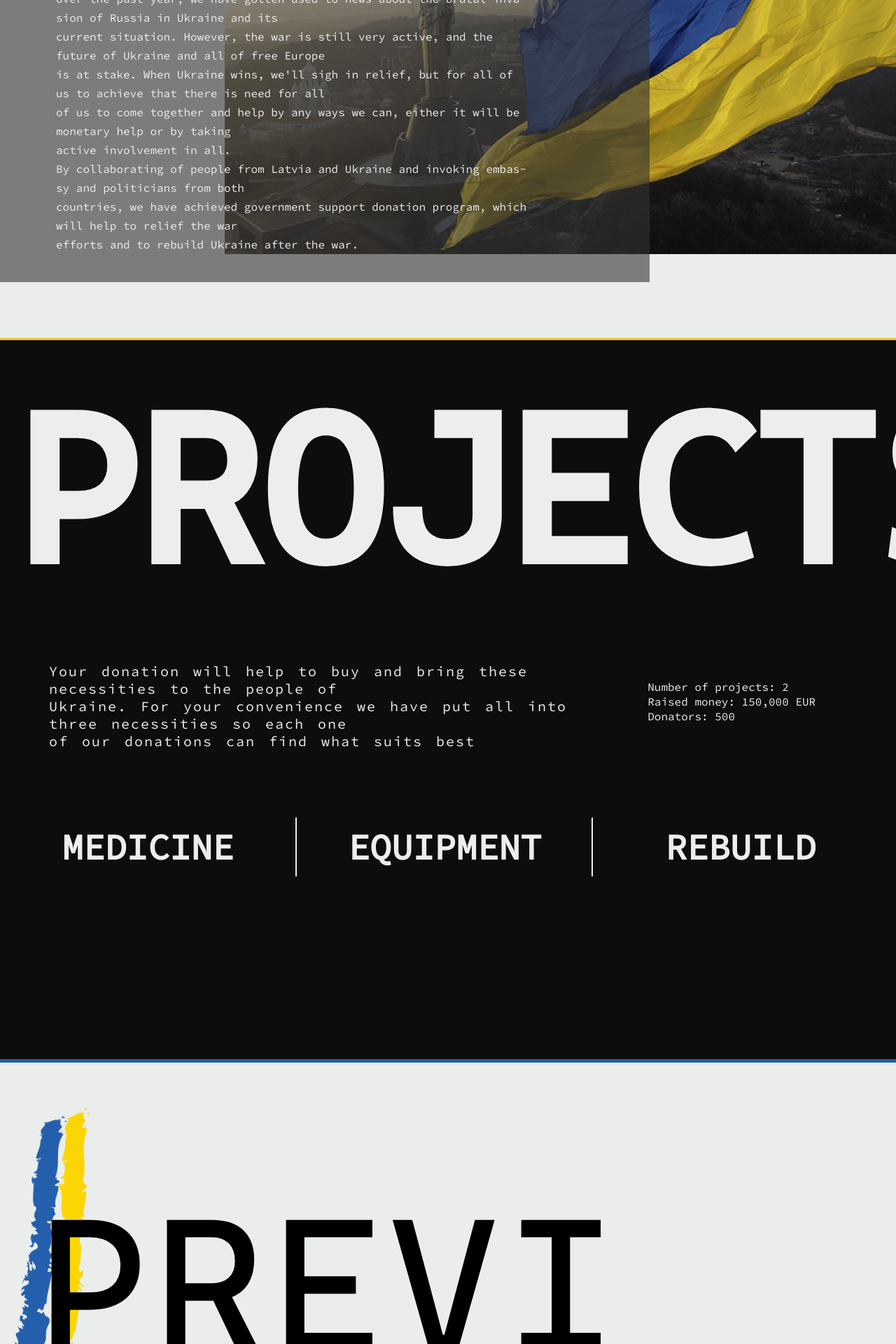
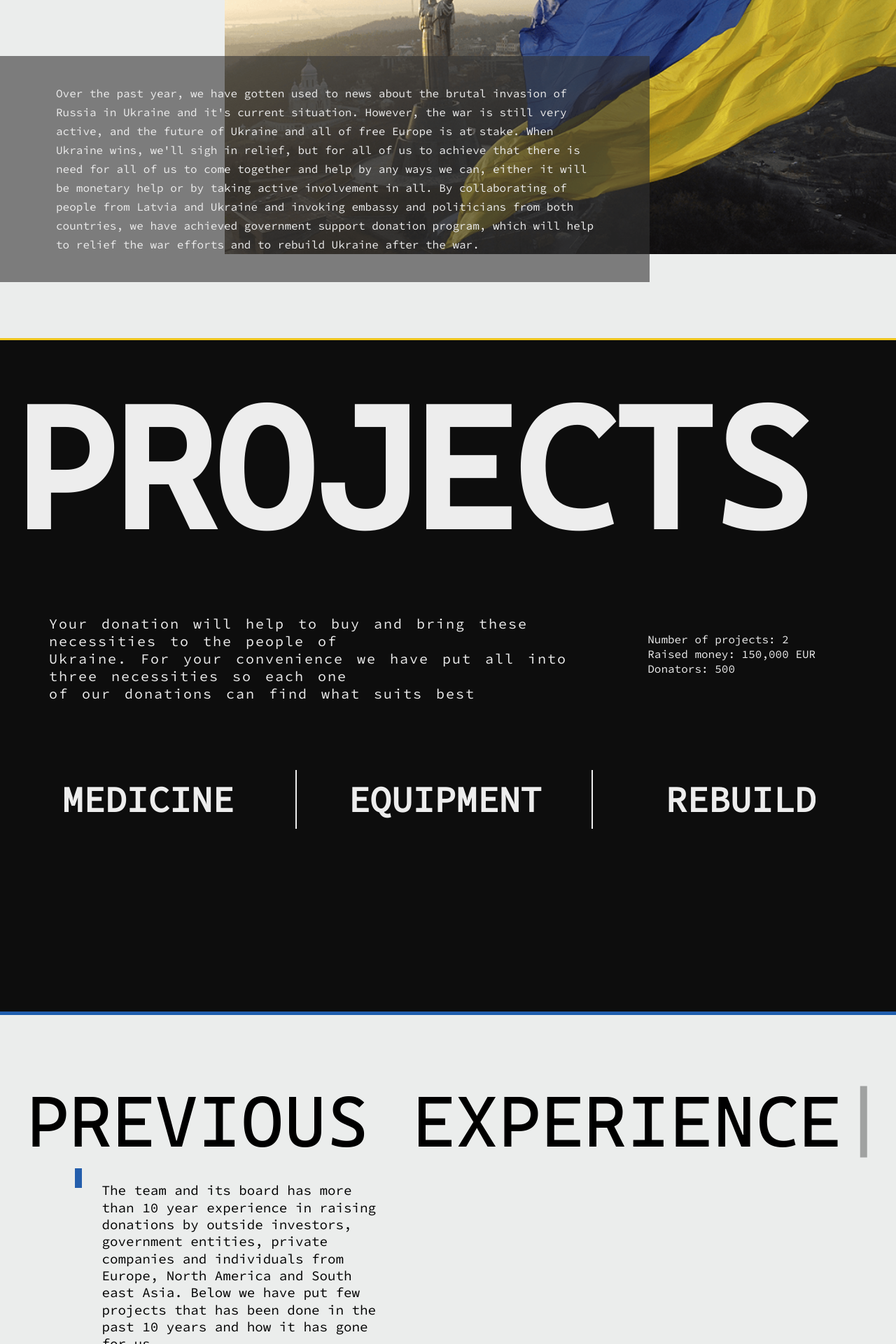
Before and after one commit to EriksOsis/Ukrain, a React (Create React App) app: page / in a window 1280 px wide. Shown: the part 440-2360 px from the top of the page at 70% size. Built offline with nearby package versions, Linux system fonts and the light colour scheme.

Commit message:
final demo touches
fixed text split
previous experience design overhaul
teams text modal overflow on FAQ fix

```diff
--- a/package.json
+++ b/package.json
@@ -13,6 +13,7 @@
     "react-carousel": "^4.3.0",
     "react-dom": "^18.2.0",
     "react-scripts": "5.0.1",
+    "typewriter-effect": "^2.19.0",
     "web-vitals": "^2.1.4"
   },
   "scripts": {
--- a/src/components/DescriptionSection/DescriptionSection.jsx
+++ b/src/components/DescriptionSection/DescriptionSection.jsx
@@ -9,19 +9,19 @@ export function DescriptionSection() {
             </div>
             <div className={'description-text-container'}>
                 <p className={'description-text'}>
-                    Over the past year, we have gotten used to news about the brutal inva-<br/>
-                    sion of Russia in Ukraine and its<br/>
-                    current situation. However, the war is still very active, and the<br/>
-                    future of Ukraine and all of free Europe <br/>
-                    is at stake. When Ukraine wins, we'll sigh in relief, but for all of<br/>
-                    us to achieve that there is need for all<br/>
-                    of us to come together and help by any ways we can, either it will be<br/>
-                    monetary help or by taking <br/>
-                    active involvement in all.<br/>
-                    By collaborating of people from Latvia and Ukraine and invoking embas-<br/>
-                    sy and politicians from both<br/>
-                    countries, we have achieved government support donation program, which<br/>
-                    will help to relief the war<br/>
+                    Over the past year, we have gotten used to news about the brutal
+                    invasion of Russia in Ukraine and it's
+                    current situation. However, the war is still very active, and the
+                    future of Ukraine and all of free Europe
+                    is at stake. When Ukraine wins, we'll sigh in relief, but for all of
+                    us to achieve that there is need for all
+                    of us to come together and help by any ways we can, either it will be
+                    monetary help or by taking
+                    active involvement in all.
+                    By collaborating of people from Latvia and Ukraine and invoking
+                    embassy and politicians from both
+                    countries, we have achieved government support donation program, which
+                    will help to relief the war
                     efforts and to rebuild Ukraine after the war.
                 </p>
             </div>
--- a/src/components/ExperienceSection/ExperienceSection.css
+++ b/src/components/ExperienceSection/ExperienceSection.css
@@ -1,38 +1,46 @@
 .experience-section {
     padding: 60px 0;
-    padding-top: 5vw;
+    padding-top: 8vw;
     width: 100%;
     display: flex;
-    flex-direction: row;
+    flex-direction: column;
     position: relative;
+    padding-left: 3vw;
 }
 
 .flag-img {
     width: 10%;
+    display: none;
 }
 
 .experience-heading-container {
-    transform: translateX(-7.5%);
-    line-height: 250px;
-    padding-top: 12vw;
+    width: 100vw;
 }
 
 .experience-heading-container h1 {
-    font-size: 21vw;
+    font-size: 8vw;
     font-weight: 400;
-    letter-spacing: 10px;
-    line-height: 19.1vw;
+    letter-spacing: 0.1vw;
+    line-height: 9.1vw;
 }
 
 .experience-text-container {
+    position: relative;
+    width: 30.6vw;
+    padding-left: 3vw;
+    margin-left: 5.375vw;
+}
+
+.blue-wing {
+    height: 0%;
+    width: 0.76vw;
+    background-color: #245eac;
     position: absolute;
-    top: 42vw;
-    /* left: 53%; */
-    right: 4vw;
+    top: 0px;
+    left: 0px;
 }
 
 .experience-text {
-    /* font-size: 28px; */
     font-size: 1.5vw;
     line-height: 1.9vw;
 }
--- a/src/components/ExperienceSection/ExperienceSection.jsx
+++ b/src/components/ExperienceSection/ExperienceSection.jsx
@@ -1,28 +1,142 @@
 import './ExperienceSection.css';
+import {useLayoutEffect, useRef} from "react";
 import flagImg from './Asset 1@2x.png';
+import gsap from 'gsap';
+import ScrollTrigger from 'gsap/ScrollTrigger';
+
+import Typewriter from 'typewriter-effect/dist/core';
 
 export function ExperienceSection() {
+
+    const header = useRef()
+    const textBox = useRef()
+    const blueWing = useRef()
+
+    gsap.registerPlugin (ScrollTrigger);
+
+    useLayoutEffect ( () => {
+
+        function writeText() {
+            console.log('write');
+            const tw = new Typewriter(header.current, {
+                loop: false,
+                // delay: 190
+            });
+            tw.typeString('PREVIOUS EXPERIENCE')
+            .stop()
+            .callFunction(() => {
+                gsap.fromTo('.Typewriter__cursor',
+                { opacity: 1 },
+                {
+                    ease: 'Power2.easeOut',
+                    duration: 0.55,
+                    opacity: 0 }
+                ).then(() => {
+                    document.querySelector('.Typewriter__cursor').remove()
+                })
+                // document.querySelector('.Typewriter__cursor').classList.add('fade')
+                gsap.fromTo(
+                    blueWing.current,
+                    { height: '0%' },
+                    {
+                        height: '100%' ,
+                        duration: 0.89,
+                        ease: 'Power3.easeIn',
+                        // scrollTrigger: {
+                        //     trigger: blueWing.current,
+                        //     start: 'bottom 55%',
+                        //     end: 'bottom 55%',
+                        //     toggleActions: 'play none none reverse',
+                        //     once: true
+                        // },
+                    }
+                )
+            })
+            .start()
+        }
+
+        gsap.fromTo(header.current,
+            { opacity: 0 },
+            {
+            duration: 0.01,
+            opacity: 1,
+            scrollTrigger: {
+                trigger: blueWing.current,
+                start: 'bottom 89%',
+                end: 'bottom 89%',
+                toggleActions: 'play none none reverse',
+                onEnter: () => {
+                    writeText()
+                    console.log('trigger launch')
+                },
+                once: true
+            },
+        })
+
+        // gsap.fromTo(
+        //     blueWing.current,
+        //     { height: '0%' },
+        //     {
+        //         height: '100%' ,
+        //         duration: 0.89,
+        //         ease: 'Power3.easeIn',
+        //         scrollTrigger: {
+        //             trigger: blueWing.current,
+        //             start: 'bottom 55%',
+        //             end: 'bottom 55%',
+        //             toggleActions: 'play none none reverse',
+        //             once: true
+        //         },
+        //     }
+        // ).then(
+        //     () => {
+
+        //     }
+        // )
+
+
+
+
+
+        // gsap.fromTo(
+        //     header.current,
+        //     { opacity: 0},
+        //     {
+        //       opacity: 1,
+        //       duration: 0.5,
+        //       ease: 'power2.out',
+        //       scrollTrigger: {
+        //         trigger: header.current,
+        //         start: 'top 80%',
+        //         end: 'bottom 20%',
+        //         toggleActions: 'play none none reverse',
+        //       },
+        //     }
+        //   );
+    });
+
     return (
         <section className={'experience-section'}>
             <img className={'flag-img'} src={flagImg} alt={'Ukrainian flag paint'}/>
             <div className={'experience-heading-container'}>
-                <h1>PREVI</h1>
-                <h1>OUS</h1>
+                <h1 ref={header}>P</h1>
+                {/* <h1>OUS</h1>
                 <h1>EXPE</h1>
-                <h1>RIENCE</h1>
+                <h1>RIENCE</h1> */}
             </div>
-            <div className={'experience-text-container'}>
+            <div className={'experience-text-container'} ref={textBox}>
+                <div ref={blueWing} className='blue-wing'></div>
                 <p className={'experience-text'}>
-                    The team and its board has more<br/>
-                    than 10 year experience in raising<br/>
-                    donations by outside investors,<br/>
-                    government entities, private com-<br/>
-                    panies and individuals from<br/>
-                    Europe, North America and South<br/>
-                    east<br/>
-                    Asia. Below we have put few proj-<br/>
-                    ects that has been done in the<br/>
-                    past 10 years and how it has gone<br/>
+                    The team and its board has more
+                    than 10 year experience in raising
+                    donations by outside investors,
+                    government entities, private companies
+                    and individuals from
+                    Europe, North America and South
+                    east
+                    Asia. Below we have put few
+                    projects that has been done in the
+                    past 10 years and how it has gone
                     for us.
                 </p>
             </div>
--- a/src/components/FAQ/FAQ.css
+++ b/src/components/FAQ/FAQ.css
@@ -20,7 +20,7 @@
 }
 
 .yellow-line {
-    width: 10px;
+    width: 8px;
     height: 100%;
     background-color: #efc61e;
     position: relative;
--- a/src/components/ProjectSection/ProjectSection.css
+++ b/src/components/ProjectSection/ProjectSection.css
@@ -8,7 +8,7 @@
 }
 
 .project-heading {
-    font-size: 300px;
+    font-size: clamp(50px,19vw, 400px);
     margin: 20px 20px;
 }
 
--- a/src/components/TeamSection/TeamSection.css
+++ b/src/components/TeamSection/TeamSection.css
@@ -1,23 +1,28 @@
 .team-section-container {
     position: relative;
+    display: flex;
+    flex-direction: row;
     width: 100vw;
-    min-height: 100vh;
+    /* min-height: 100vh; */
 }
 
 .team-header {
-    font-size: 300px;
+    font-size: 20.1vw;
     position: absolute;
-    top: 10%;
+    top: 3vw;
     left: 7.5%;
     z-index: 50;
     font-weight: 400;
 }
 
 .outer-team-img-container {
-    position: absolute;
-    top: 20%;
-    left: 45%;
+    margin-top: 10vw;
+    position: relative;
+    /* top: 20%; */
+    /* left: 45%; */
     width: 45%;
+    margin-right: 5vw;
+    margin-left: auto;
     cursor: pointer;
 }
 
@@ -87,6 +92,12 @@
     color: #ededed;
 }
 
+.closed-modal {
+    /* display: none; */
+    /* visibility: hidden; */
+    opacity: 0;
+}
+
 .closed {
     display: none;
 }
--- a/src/components/TeamSection/TeamSection.jsx
+++ b/src/components/TeamSection/TeamSection.jsx
@@ -1,13 +1,15 @@
 import './TeamSection.css';
 import peterisImg from './peter.png';
-import {useState, useEffect, useRef} from "react";
+import {useState, useEffect, useLayoutEffect, useRef} from "react";
 import { gsap } from "gsap";
 
 export function TeamSection() {
 
     const ref = useRef();
+    const textModal = useRef();
 
-    const [textClasses, setTextClasses] = useState('team-text-container  closed');
+    const [marginBottom, setMarginBottom] = useState(0);
+    const [textClasses, setTextClasses] = useState('team-text-container  closed-modal');
     const [textIsOpen, setTextIsOpen] = useState(false);
     const [mouseOnTeamBox, setMouseOnTeamBox] = useState(false);
     const [crossAnimationY, setCrossAnimationY] = useState({});
@@ -19,29 +21,75 @@ export function TeamSection() {
         }
     };
 
-    const handleClickInside = () => {
-    };
 
-    useEffect(() => {
-        window.addEventListener('mousedown', handleClickOutside);
+    // const resizeWindow = (event) => {
+    //     const modalY = textModal.current.getBoundingClientRect().top
+    //     // const modalEnd = textModal.current.offsetBot
+    //     const modalH = textModal.current.offsetHeight
+    //     const modalEnd = modalY + modalH
+    //     console.log('modalE',modalEnd);
+
+    //     const teamBlockY = ref.current.getBoundingClientRect().top
+    //     const teamBlockH = ref.current.offsetHeight
+    //     const teamBlockEnd = teamBlockY + teamBlockH
+    //     console.log('teamBE',teamBlockEnd);
+
+    //     const diff = modalEnd - teamBlockEnd
+    //     // ref.style.marginBottom = diff + 50 + "px"
+    //     setMarginBottom(diff > 0 ? diff : 0);
+    //     // console.log(diff)
+    //     // console.log(textModal.current.node.clientHeight);
+    //     // const textModalHeight = textModal.current.node.getBoundingClientRect().height;
+    //     // console.log(textModalHeight);
+    // }
+
+    useLayoutEffect(() => {
+        function resizeWindow() {
+            const modalY = textModal.current.getBoundingClientRect().top
+            // const modalEnd = textModal.current.offsetBot
+            const modalH = textModal.current.offsetHeight
+            const modalEnd = modalY + modalH
+            console.log('modalE',modalEnd);
+
+            const teamBlockY = ref.current.getBoundingClientRect().top
+            const teamBlockH = ref.current.offsetHeight
+            const teamBlockEnd = teamBlockY + teamBlockH
+            console.log('teamBE',teamBlockEnd);
+
+            const diff = modalEnd - teamBlockEnd + 60
+            // ref.style.marginBottom = diff + 50 + "px"
+            setMarginBottom(diff > 0 ? diff : 0);
+            // console.log(diff)
+            // console.log(textModal.current.node.clientHeight);
+            // const textModalHeight = textModal.current.node.getBoundingClientRect().height;
+            // console.log(textModalHeight);
+        }
+
+        setTimeout(() => {
+
+            resizeWindow()
+        }, 500);
+
+        window.addEventListener('resize', resizeWindow)
+        window.addEventListener('mousedown', handleClickOutside)
         return () => {
-          window.removeEventListener('mousedown', handleClickOutside);
+            window.removeEventListener('resize', resizeWindow)
+          window.removeEventListener('mousedown', handleClickOutside)
         };
-    }, []);
+    }, [ref]);
+
+    // useEffect(() => {
+    //     window.addEventListener('resize', resizeWindow)
+    //     window.addEventListener('mousedown', handleClickOutside)
+    //     return () => {
+    //         window.removeEventListener('resize', resizeWindow)
+    //       window.removeEventListener('mousedown', handleClickOutside)
+    //     };
+    // }, [ref, textModal]);
 
     const tl = gsap.timeline({paused: false})
 
     let init = false
-
-    // useEffect(() => {
-    //      document.getElementById('root').addEventListener('click', () => {
-    //         closeText()
-    //      } );
-
-    //     return () => {
-    //         // document.getElementById('root').removeEventListener('click', closeText);
-    //     };
-    // }, []);
 
     const onEnter = ({ currentTarget }) => {
         setMouseOnTeamBox(false)
@@ -68,7 +116,7 @@ export function TeamSection() {
     const toggleText = () => {
         console.log("text is open", textIsOpen);
         if (textIsOpen) {
-            setTextClasses('team-text-container closed');
+            setTextClasses('team-text-container closed-modal');
             setCrossAnimationY({
                 animationName: 'cross-close-y',
                 animationDuration: '.3s',
@@ -101,7 +149,7 @@ export function TeamSection() {
 
     const closeText = () => {
         if (!textIsOpen) {
-            setTextClasses('team-text-container closed');
+            setTextClasses('team-text-container closed-modal');
             setCrossAnimationY({
                 animationName: 'cross-close-y',
                 animationDuration: '.3s',
@@ -118,7 +166,7 @@ export function TeamSection() {
     }
 
     return (
-        <section className={'team-section-container'}>
+        <section className={'team-section-container'} style={{ marginBottom: marginBottom }}>
             <h1 className={'team-header'}>TEAM</h1>
             <div className={'outer-team-img-container'} ref={ref} onClick={toggleText} onMouseEnter={onEnter} onMouseLeave={onLeave}>
                 <div className={'team-img-container'}>
@@ -136,7 +184,7 @@ export function TeamSection() {
                             <div className={'cross-x'} style={crossAnimationX}/>
                         </div>
                     </div>
-                    <div className={textClasses}>
+                    <div className={textClasses} ref={textModal}>
                         <p className={'team-text'}>
                             Pēteris Dimants, a Latvian volunteer who started helping Ukraine after the first
                             Russian attacks on Ukraine in 2014.<br/>
```
Also changed, not shown: src/components/ProjectSection/DonationCard.jsx (+0 -65 lines), 1 other file (tests, documents, lock files or other folders).
